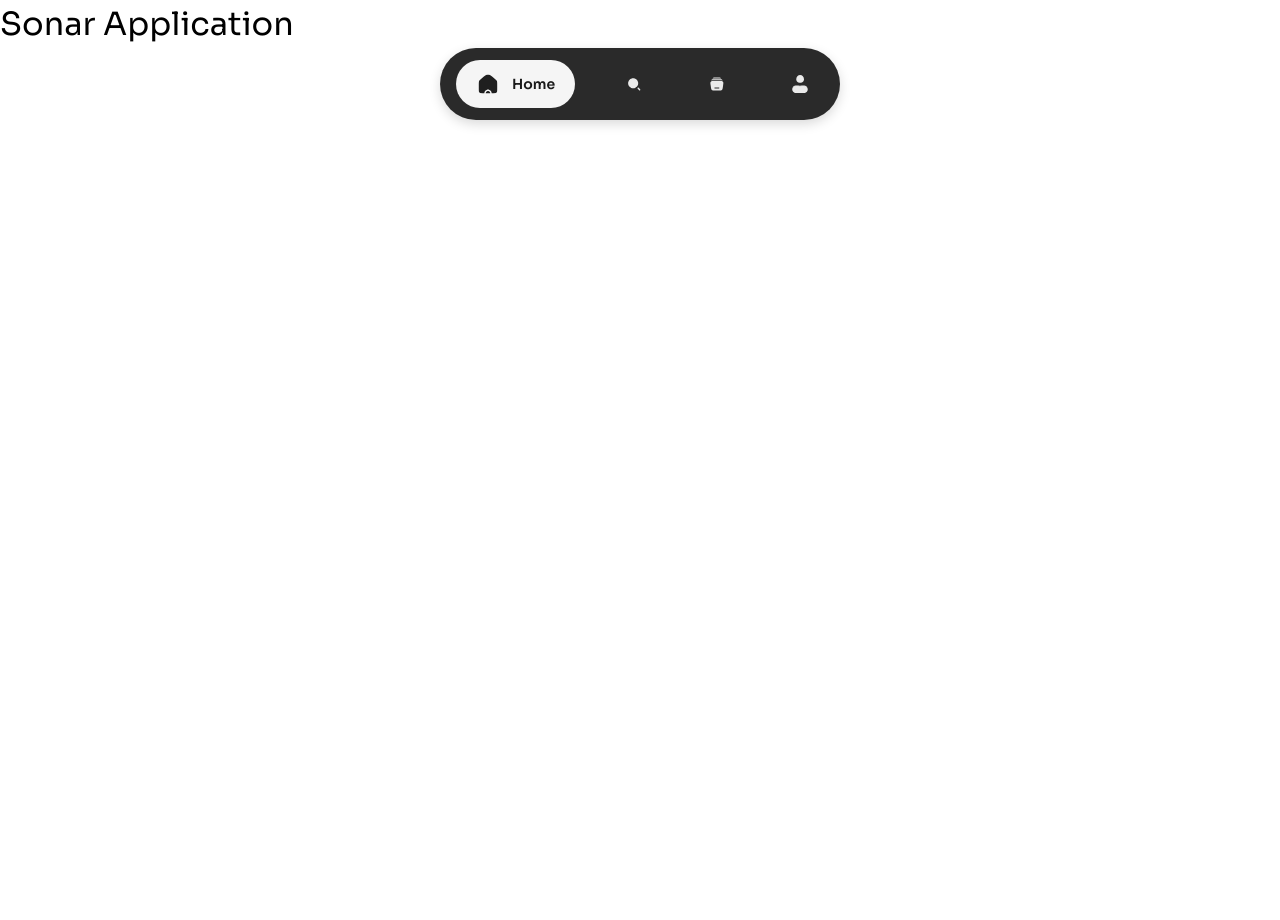
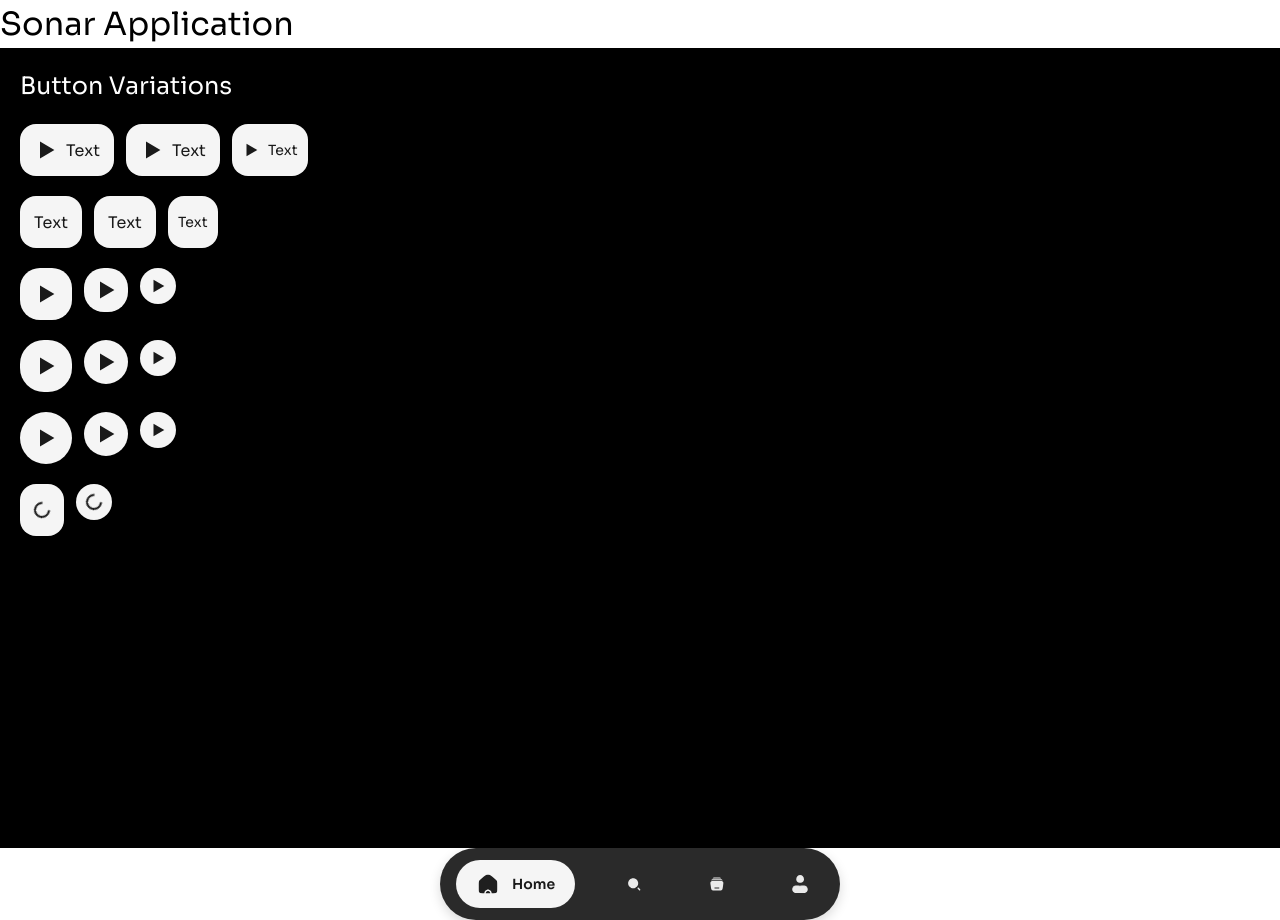
Before and after one commit to sonar-diplomat/Sonar-front-end, a React (Vite) app: page / in a window 1280 px wide. Before the commit the page ends 800 px from the top, so only its background shows below. Built offline with nearby package versions, Linux system fonts and the light colour scheme.

Commit message:
Feature: Add reusable Button light style component with styles and examples

```diff
--- a/src/app/App.tsx
+++ b/src/app/App.tsx
@@ -1,11 +1,13 @@
 import React from "react";
 import './styles/index.css';
 import {TabBar} from "../widgets";
+import ButtonExamples from "../shared/ui/Button/Button.example.tsx";
 
 function App() {
   return (
     <div className="app">
       <h1>Sonar Application</h1>
+        <ButtonExamples/>
         <TabBar/>
     </div>
   );
--- a/src/app/styles/variables.css
+++ b/src/app/styles/variables.css
@@ -1,3 +1,9 @@
 :root{
     --font-family-base: 'Sora', sans-serif;
+    --button-bg-color-light: #FFF;
+    --button-bg-color-pressed-light: #D8D8D8;
+    --button-bg-color-disable-light: #AEAEAE;
+    --button-text-color-light: #1F1F1F;
+    --button-text-color-hover-light: #4C4C4C;
+    --button-text-color-disable-light: #6A6A6A;
 }
--- /dev/null
+++ b/src/shared/ui/Button/Button.example.tsx
@@ -0,0 +1,75 @@
+import React from 'react';
+import { Button } from './Button';
+
+
+const PlayIcon = () => (
+  <svg width="20" height="20" viewBox="0 0 20 20" fill="currentColor">
+    <path d="M5 3l12 7-12 7V3z" />
+  </svg>
+);
+
+export const ButtonExamples = () => {
+  return (
+    <div style={{ padding: '20px', background: '#000', minHeight: '100vh' }}>
+      <h2 style={{ color: '#fff', marginBottom: '20px' }}>Button Variations</h2>
+
+      {/* Row 1: Primary variants with text and icon */}
+      <div style={{ display: 'flex', gap: '12px', marginBottom: '20px', flexWrap: 'wrap' }}>
+        <Button variant="primary" size="large" shape="cr-16" icon={<PlayIcon />}>
+          Text
+        </Button>
+        <Button variant="primary" size="medium" shape="cr-16" icon={<PlayIcon />}>
+          Text
+        </Button>
+        <Button variant="primary" size="small" shape="cr-16" icon={<PlayIcon />}>
+          Text
+        </Button>
+      </div>
+
+      {/* Row 2: Primary variants text only */}
+      <div style={{ display: 'flex', gap: '12px', marginBottom: '20px', flexWrap: 'wrap' }}>
+        <Button variant="primary" size="large" shape="cr-16">
+          Text
+        </Button>
+        <Button variant="primary" size="medium" shape="cr-16">
+          Text
+        </Button>
+        <Button variant="primary" size="small" shape="cr-16">
+          Text
+        </Button>
+      </div>
+
+      {/* Row 3: Icon only cr-20 */}
+      <div style={{ display: 'flex', gap: '12px', marginBottom: '20px', flexWrap: 'wrap' }}>
+        <Button variant="primary" size="large" shape="cr-20" iconOnly icon={<PlayIcon />} />
+        <Button variant="primary" size="medium" shape="cr-20" iconOnly icon={<PlayIcon />} />
+        <Button variant="primary" size="small" shape="cr-20" iconOnly icon={<PlayIcon />} />
+      </div>
+
+      {/* Row 4: Icon only cr-24 */}
+      <div style={{ display: 'flex', gap: '12px', marginBottom: '20px', flexWrap: 'wrap' }}>
+        <Button variant="primary" size="large" shape="cr-24" iconOnly icon={<PlayIcon />} />
+        <Button variant="primary" size="medium" shape="cr-24" iconOnly icon={<PlayIcon />} />
+        <Button variant="primary" size="small" shape="cr-24" iconOnly icon={<PlayIcon />} />
+      </div>
+
+        {/* Row 5: Icon only cr-32 */}
+        <div style={{ display: 'flex', gap: '12px', marginBottom: '20px', flexWrap: 'wrap' }}>
+            <Button variant="primary" size="large" shape="cr-32" iconOnly icon={<PlayIcon />} />
+            <Button variant="primary" size="medium" shape="cr-32" iconOnly icon={<PlayIcon />} />
+            <Button variant="primary" size="small" shape="cr-32" iconOnly icon={<PlayIcon />} />
+        </div>
+
+
+      {/* Loading states */}
+      <div style={{ display: 'flex', gap: '12px', marginBottom: '20px', flexWrap: 'wrap' }}>
+        <Button variant="primary" size="large" shape="cr-16" loading>
+          Text
+        </Button>
+        <Button variant="primary" size="small" shape="cr-20" iconOnly loading />
+      </div>
+    </div>
+  );
+};
+
+export default ButtonExamples;
--- /dev/null
+++ b/src/shared/ui/Button/Button.module.css
@@ -0,0 +1,150 @@
+/* Base Button Styles */
+.button {
+  display: inline-flex;
+  align-items: center;
+  justify-content: center;
+  gap: 8px;
+  border: none;
+  cursor: pointer;
+  transition: all 0.2s ease-in-out;
+  white-space: nowrap;
+  position: relative;
+  overflow: hidden;
+}
+
+.button:focus-visible {
+  outline: 2px solid currentColor;
+  outline-offset: 2px;
+}
+
+/* Variants */
+.primary {
+  background-color: #f5f5f5;
+  color: #1a1a1a;
+}
+
+.primary:hover:not(.disabled) {
+  background-color: #e8e8e8;
+}
+
+.primary:active:not(.disabled) {
+  background-color: #d4d4d4;
+}
+
+
+/* Sizes */
+.small {
+  padding: 6px 10px;
+  font-size: 14px;
+  min-height: 32px;
+}
+
+.small.iconOnly {
+  padding: 9px;
+  width: 36px;
+  height: 36px;
+}
+
+.medium {
+  padding: 10px 14px;
+  font-size: 16px;
+  min-height: 44px;
+}
+
+.medium.iconOnly {
+  padding: 10px;
+  width: 44px;
+  height: 44px;
+}
+
+.large {
+  padding: 14px;
+  font-size: 16px;
+  min-height: 52px;
+}
+
+.large.iconOnly {
+  width: 52px;
+  height: 52px;
+}
+
+/* Shapes */
+.cr-16 {
+  border-radius: 16px;
+}
+
+.cr-20 {
+  border-radius: 20px;
+}
+
+.cr-24 {
+  border-radius: 24px;
+}
+
+.cr-32 {
+  border-radius: 32px;
+}
+
+/* States */
+.disabled {
+  opacity: 0.5;
+  cursor: not-allowed;
+}
+
+.loading {
+  cursor: wait;
+}
+
+
+/* Icon and Text */
+.icon {
+  display: flex;
+  align-items: center;
+  justify-content: center;
+  flex-shrink: 0;
+}
+
+.text {
+  font-weight: 400;
+  display: flex;
+  align-items: center;
+}
+
+.iconOnly .icon {
+  margin: 0;
+}
+
+/* Loading Spinner */
+.spinner {
+  width: 16px;
+  height: 16px;
+  border: 2px solid currentColor;
+  border-top-color: transparent;
+  border-radius: 50%;
+  animation: spin 0.6s linear infinite;
+}
+
+@keyframes spin {
+  to {
+    transform: rotate(360deg);
+  }
+}
+
+/* Icon sizes based on button size */
+.small .icon svg,
+.small .icon {
+  width: 18px;
+  height: 18px;
+}
+
+.medium .icon svg,
+.medium .icon {
+  width: 24px;
+  height: 24px;
+}
+
+.large .icon svg,
+.large .icon {
+  width: 24px;
+  height: 24px;
+}
--- /dev/null
+++ b/src/shared/ui/Button/Button.tsx
@@ -0,0 +1,63 @@
+import React from 'react';
+import styles from './Button.module.css';
+
+export type ButtonVariant = 'primary';
+export type ButtonSize = 'small' | 'medium' | 'large';
+export type ButtonShape = 'cr-16' | 'cr-20' | 'cr-24' | 'cr-32';
+
+export interface ButtonProps extends React.ButtonHTMLAttributes<HTMLButtonElement> {
+  variant?: ButtonVariant;
+  size?: ButtonSize;
+  shape?: ButtonShape;
+  iconOnly?: boolean;
+  icon?: React.ReactNode;
+  children?: React.ReactNode;
+  fullWidth?: boolean;
+  disabled?: boolean;
+  loading?: boolean;
+}
+
+export const Button: React.FC<ButtonProps> = ({
+  variant = 'primary',
+  size = 'medium',
+  shape = 'rounded',
+  iconOnly = false,
+  icon,
+  children,
+  fullWidth = false,
+  disabled = false,
+  loading = false,
+  className = '',
+  ...props
+}) => {
+  const classNames = [
+    styles.button,
+    styles[variant],
+    styles[size],
+    styles[shape],
+    iconOnly && styles.iconOnly,
+    fullWidth && styles.fullWidth,
+    disabled && styles.disabled,
+    loading && styles.loading,
+    className,
+  ]
+    .filter(Boolean)
+    .join(' ');
+
+  return (
+    <button
+      className={classNames}
+      disabled={disabled || loading}
+      {...props}
+    >
+      {loading ? (
+        <span className={styles.spinner} />
+      ) : (
+        <>
+          {icon && <span className={styles.icon}>{icon}</span>}
+          {!iconOnly && children && <span className={styles.text}>{children}</span>}
+        </>
+      )}
+    </button>
+  );
+};
--- /dev/null
+++ b/src/shared/ui/Button/index.ts
@@ -0,0 +1,2 @@
+export { Button } from './Button';
+export type { ButtonProps, ButtonVariant, ButtonSize, ButtonShape } from './Button';
```
